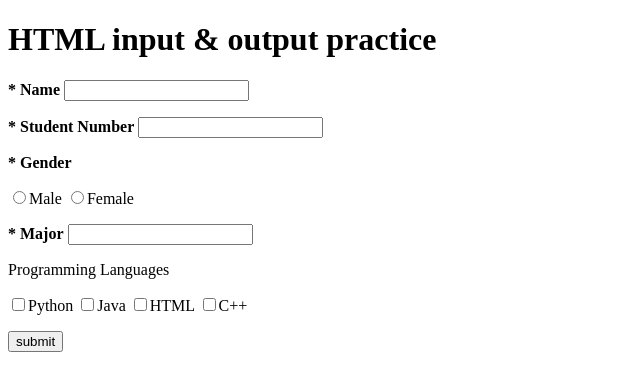
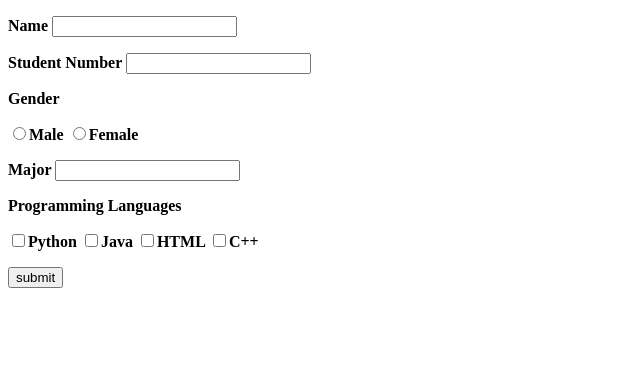
Before and after one commit to CSID-DGU/2023-2-OSSPrac-UriBuntu-04, a Flask app: page / in a window 1280 px wide. Shown: the top 391 px of the page, without its empty margins (0-640 px from the left). Run offline with Flask 3, Linux system fonts and the light colour scheme.

Commit message:
전체적인 모양 및 폰트 수정

```diff
--- a/hw03/templates/input.html
+++ b/hw03/templates/input.html
@@ -1,20 +1,19 @@
 <!DOCTYPE html>
 <html lang="en">
 <body>
-    <h1> HTML input & output practice</h1>
     <form action="/result" method="POST">
-        <p><b>* Name</b> <input type='text' id='name' name='name' /></p>
-        <p><b>* Student Number</b> <input type='text' id='StudentNumber' name='StudentNumber' /></p>
-        <p><b>* Gender</b></p>
-        <p><label><input type="radio" name="Gender" value="Male">Male</label>
+        <p><b>Name <input type='text' id='name' name='name' /></p>
+        <p>Student Number <input type='text' id='StudentNumber' name='StudentNumber' /></p>
+        <p>Gender</p>
+        <label><input type="radio" name="Gender" value="Male">Male</label>
         <label><input type="radio" name="Gender" value="Female">Female</label></p>
-        <p><b>* Major</b> <input type='text' id='Major' name='Major' /></p>
+        <p>Major <input type='text' id='Major' name='Major' /></p>
         <p>Programming Languages</p>
         <label><input type="checkbox" name="Languages" value="Python">Python</label>
         <label><input type="checkbox" name="Languages" value="Java">Java</label>
         <label><input type="checkbox" name="Languages" value="HTML">HTML</label>
         <label><input type="checkbox" name="Languages" value="C++">C++</label>
-        <p><button type='submit' name='submit' value='submit'>submit</button></p>
+        <p><button type='submit' name='submit' value='submit'>submit</button></b></p>
     </form>
 </body>
 </html>
```
